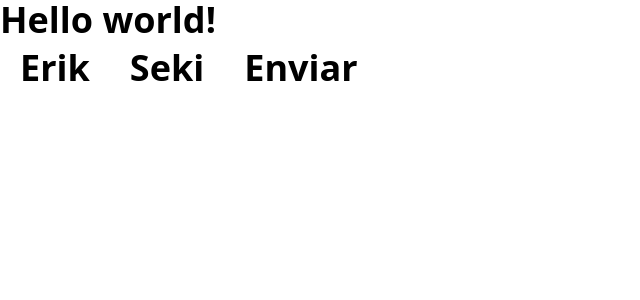
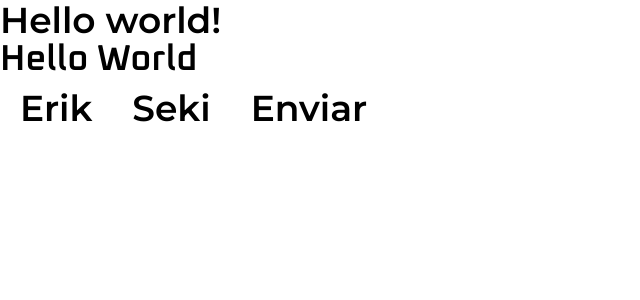
Before and after one commit to erikseki/NLW-Project, a Next.js app: page / in a window 1280 px wide. Shown: the top 300 px of the page, without its empty margins (0-640 px from the left). Built offline with nearby package versions, Linux system fonts and the light colour scheme.

Commit message:
Finalizando as importação das fontes e validando

```diff
--- a/src/app/globals.css
+++ b/src/app/globals.css
@@ -23,7 +23,8 @@
     --color-grey-800: #13161B;
     --color-grey-900: #0F1216;
 
-
+    --font-heading: var(--font-oxanium);
+    --font-sans: var(--font-montserrat);
 
 
 }
--- a/src/app/page.tsx
+++ b/src/app/page.tsx
@@ -4,6 +4,9 @@ export default function Home() {
   return (
     <main>
       <div className="text-white">Hello world!</div>
+
+      <h1 className="text-4xl font-semibold font-heading">Hello World</h1>
+
       <Button text="Erik" />
       <Button text="Seki" />
       <Button text="" />
```
Also changed, not shown: 1 other file (tests, documents, lock files or other folders).
